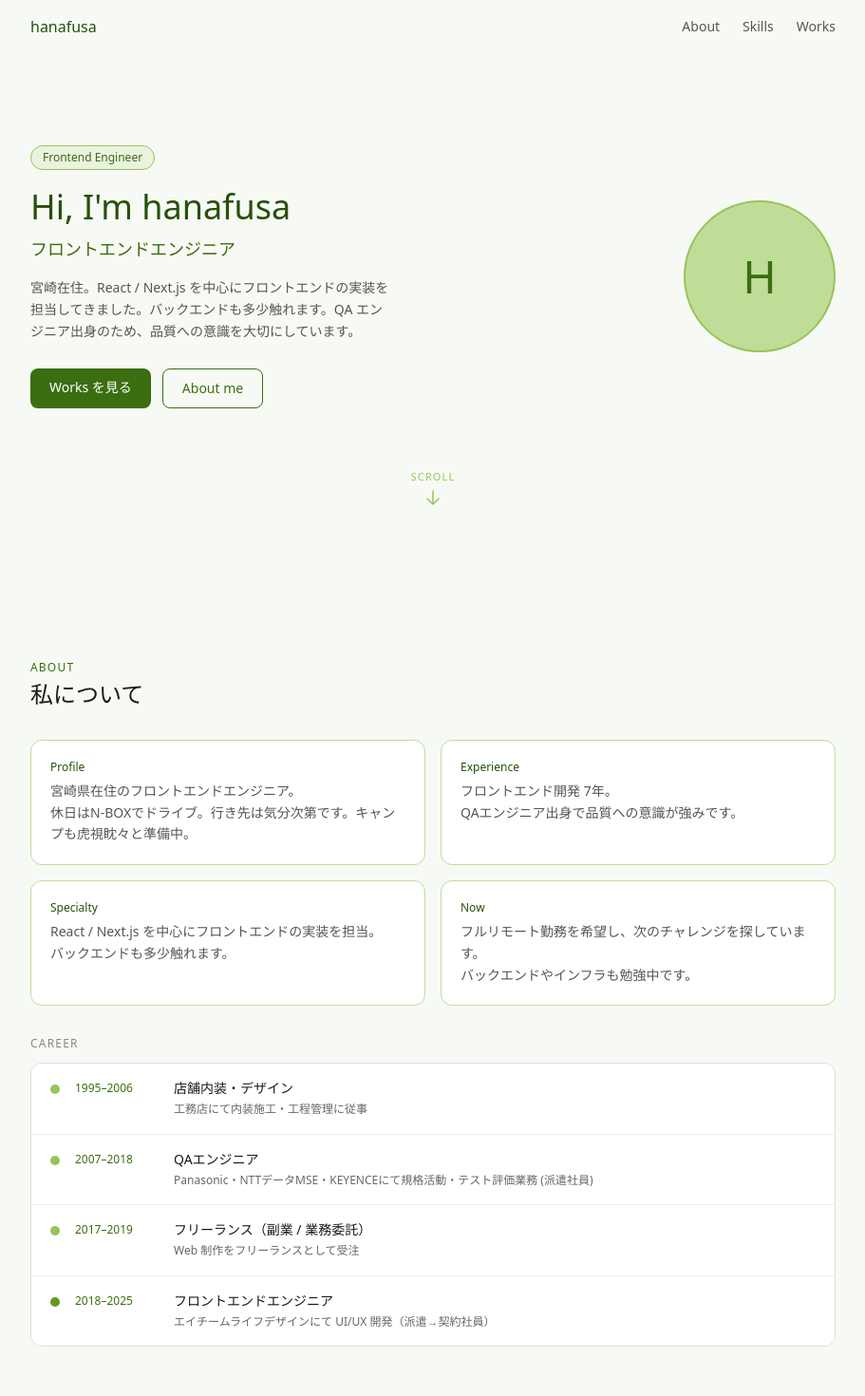
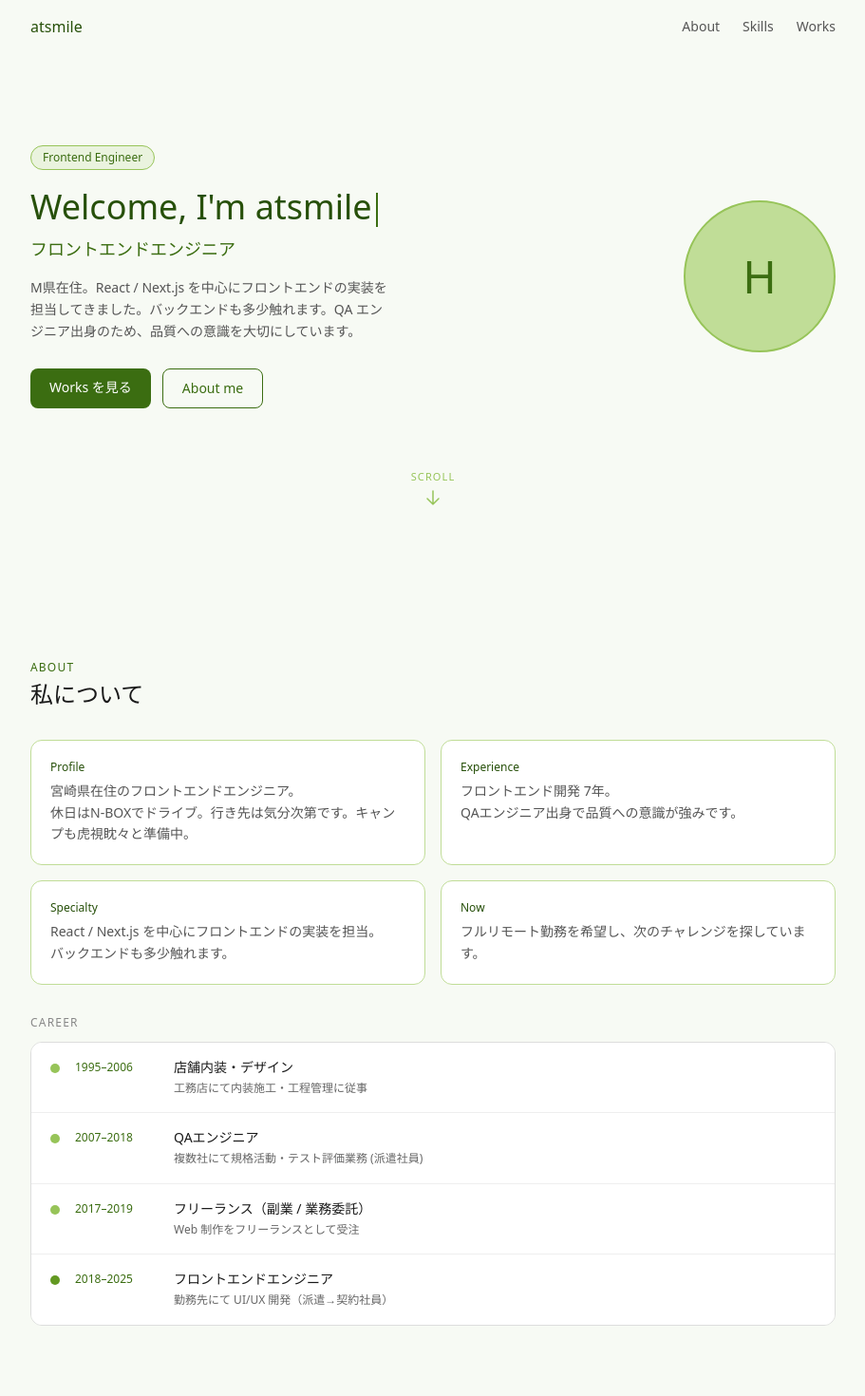
Before and after one commit to atsmile/portfolio, a Next.js app: page / in a window 1280 px wide. Shown: the top 1470 px of the page at 95% size, without its empty margins (184-1095 px from the left). Built offline with nearby package versions, Linux system fonts and the light colour scheme.

Commit message:
匿名・実名の切り替え実装、挨拶をWelcomeに変更

```diff
--- a/src/app/page.tsx
+++ b/src/app/page.tsx
@@ -4,14 +4,25 @@ import HeroSection from "@components/sections/HeroSection";
 import AboutSection from "@components/sections/AboutSection";
 import SkillsSection from "@components/sections/SkillsSection";
 import WorksSection from "@components/sections/WorksSection";
+import { profile, profileAnon, careers, careersAnon } from "@data/profile";
 
-export default function Home() {
+type Props = {
+  searchParams: Promise<{ v?: string }>;
+};
+
+export default async function Home({ searchParams }: Props) {
+  const params = await searchParams;
+  const isPublic = params.v === "full";
+
+  const currentProfile = isPublic ? profile : profileAnon;
+  const currentCareers = isPublic ? careers : careersAnon;
+
   return (
     <>
-      <Header />
+      <Header name={currentProfile.name} />
       <main className="pt-24">
-        <HeroSection />
-        <AboutSection />
+        <HeroSection profile={currentProfile} />
+        <AboutSection profile={currentProfile} careers={currentCareers} />
         <SkillsSection />
         <WorksSection />
       </main>
--- a/src/components/layout/Header.tsx
+++ b/src/components/layout/Header.tsx
@@ -8,7 +8,11 @@ const navLinks = [
   { label: "Works", href: "#works" },
 ];
 
-export default function Header() {
+type Props = {
+  name: string;
+};
+
+export default function Header({ name }: Props) {
   const [scrolled, setScrolled] = useState(false);
 
   useEffect(() => {
@@ -30,14 +34,14 @@ export default function Header() {
           href="#"
           className="text-green-600 font-medium text-base hover:text-green-500 transition-colors"
         >
-          hanafusa
+          {name}
         </a>
         <nav className="flex items-center gap-6">
           {navLinks.map((link) => (
             <a
               key={link.href}
               href={link.href}
-              className="text-sm text-gray-600 hover:text-green-500 transition-colors"
+              className="text-sm text-[#555] hover:text-green-500 transition-colors"
             >
               {link.label}
             </a>
--- a/src/components/sections/AboutSection.tsx
+++ b/src/components/sections/AboutSection.tsx
@@ -1,10 +1,33 @@
 import SectionTitle from "@components/ui/SectionTitle";
-import { profile, careers } from "@data/profile";
 
+type Profile = {
+  name: string;
+  role: string;
+  roleJa: string;
+  location: string;
+  bio: string;
+  experience: string;
+  hobby: string;
+  now: string;
+};
+
+type Career = {
+  period: string;
+  title: string;
+  description: string;
+  isCurrent?: boolean;
+};
+
+type Props = {
+  profile: Profile;
+  careers: Career[];
+};
+
+export default function AboutSection({ profile, careers }: Props) {
   const cards = [
     {
       title: "Profile",
-    body: `宮崎県在住のフロントエンドエンジニア。\n${profile.hobby}`,
+      body: `${profile.location}のフロントエンドエンジニア。\n${profile.hobby}`,
     },
     {
       title: "Experience",
@@ -16,11 +39,10 @@ const cards = [
     },
     {
       title: "Now",
-    body: "フルリモート勤務を希望し、次のチャレンジを探しています。\nバックエンドやインフラも勉強中です。",
+      body: profile.now,
     },
   ];
 
-export default function AboutSection() {
   return (
     <section id="about" className="py-20">
       <div className="max-w-4xl mx-auto w-full px-6">
@@ -36,7 +58,7 @@ export default function AboutSection() {
               <p className="text-xs font-medium text-green-600 mb-1.5">
                 {card.title}
               </p>
-              <p className="text-sm text-gray-600 leading-relaxed whitespace-pre-line">
+              <p className="text-sm text-[#555] leading-relaxed whitespace-pre-line">
                 {card.body}
               </p>
             </div>
--- a/src/components/sections/HeroSection.tsx
+++ b/src/components/sections/HeroSection.tsx
@@ -1,9 +1,19 @@
 "use client";
 
 import { useEffect, useState } from "react";
-import { profile } from "@data/profile";
 
-export default function HeroSection() {
+type Profile = {
+  name: string;
+  role: string;
+  roleJa: string;
+  bio: string;
+};
+
+type Props = {
+  profile: Profile;
+};
+
+export default function HeroSection({ profile }: Props) {
   const [showCursor, setShowCursor] = useState(true);
 
   useEffect(() => {
@@ -15,12 +25,13 @@ export default function HeroSection() {
     <section className="flex items-center pb-20 w-full">
       <div className="max-w-4xl mx-auto w-full px-6">
         <div className="flex items-center justify-between gap-8">
+          {/* テキスト */}
           <div className="flex-1">
             <span className="inline-block text-xs font-medium bg-green-100 text-green-500 border border-green-300 px-3 py-1 rounded-full mb-4">
               {profile.role}
             </span>
             <h1 className="text-4xl font-medium text-green-600 mb-2 leading-tight">
-              Hi, I&apos;m {profile.name}
+              Welcome, I&apos;m {profile.name}
               <span
                 className="inline-block w-0.5 h-9 bg-green-500 ml-1 align-middle"
                 style={{
@@ -32,7 +43,7 @@ export default function HeroSection() {
             <p className="text-lg font-medium text-green-500 mb-4">
               {profile.roleJa}
             </p>
-            <p className="text-sm text-gray-600 leading-relaxed mb-7 max-w-sm">
+            <p className="text-sm text-[#555] leading-relaxed mb-7 max-w-sm">
               {profile.bio}
             </p>
             <div className="flex gap-3 flex-wrap">
@@ -42,7 +53,6 @@ export default function HeroSection() {
               >
                 Works を見る
               </a>
-
               <a
                 href="#about"
                 className="text-green-500 border border-green-500 text-sm font-medium px-5 py-2.5 rounded-lg hover:bg-green-100 transition-all"
--- a/src/data/profile.ts
+++ b/src/data/profile.ts
@@ -1,5 +1,5 @@
 export const profile = {
-  name: "hanafusa",
+  name: "Tomoaki Hanafusa",
   role: "Frontend Engineer",
   roleJa: "フロントエンドエンジニア",
   location: "宮崎県在住",
@@ -35,3 +35,17 @@ export const careers = [
     isCurrent: true,
   },
 ];
+
+export const profileAnon = {
+  ...profile,
+  name: "atsmile",
+  bio: "M県在住。React / Next.js を中心にフロントエンドの実装を担当してきました。バックエンドも多少触れます。QA エンジニア出身のため、品質への意識を大切にしています。",
+  github: "",
+};
+
+export const careersAnon = careers.map((item) => ({
+  ...item,
+  description: item.description
+    .replace("Panasonic・NTTデータMSE・KEYENCE", "複数社")
+    .replace("エイチームライフデザイン", "勤務先"),
+}));
```
Lines whose indentation alone changed are shown as unchanged.
